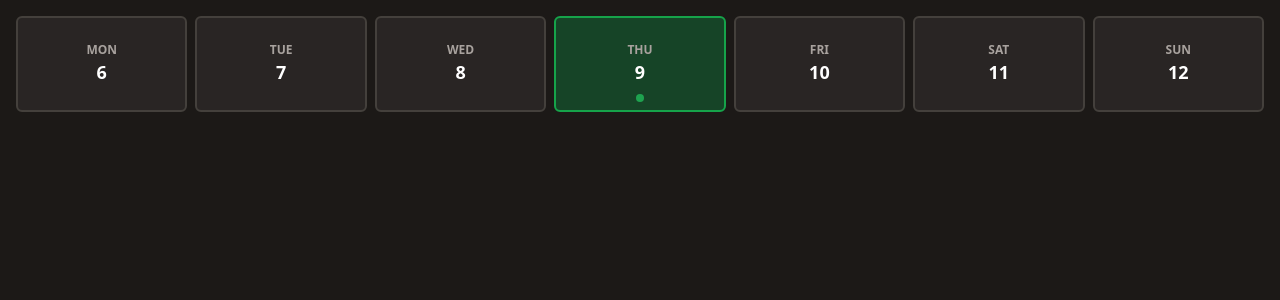
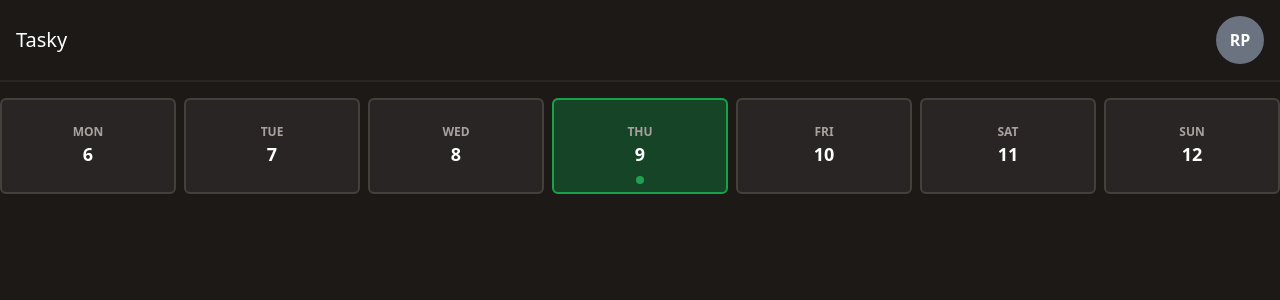
Before and after one commit to thejus-r/tasky, a React app: page / in a window 1280 px wide. Shown: the top 300 px of the page. Built offline with nearby package versions, Linux system fonts and the light colour scheme; the HTML template or start-up script is replaced by a standard one.

Commit message:
task can now fetch based on active date

```diff
--- /dev/null
+++ b/src/components/Header/index.tsx
@@ -0,0 +1,17 @@
+export default function Header() {
+  return (
+    <div>
+      <nav className="flex justify-between p-4 items-center">
+        <div>
+          <h1 className="text-xl font-medium">Tasky</h1>
+        </div>
+        <div>
+          <div className="bg-gray-500 w-12 h-12 rounded-full flex justify-center items-center font-semibold">
+            RP
+          </div>
+        </div>
+      </nav>
+      <div className="bg-stone-800 w-full h-0.5 mb-4"></div>
+    </div>
+  );
+}
--- /dev/null
+++ b/src/components/TaskView/TaskCard.tsx
@@ -0,0 +1,14 @@
+interface TaskCard {
+  title: String;
+  description: String;
+  date: String;
+}
+
+export default function TaskCard(props: TaskCard) {
+  return (
+    <div className="p-4 m-4 bg-stone-800 rounded-lg border-2 border-stone-700">
+      <h3 className="text-lg font-medium">{props.title}</h3>
+      <p className="text-base text-stone-300">{props.description}</p>
+    </div>
+  );
+}
--- /dev/null
+++ b/src/components/TaskView/TaskList.tsx
@@ -0,0 +1,12 @@
+import { Task } from "../../types/task";
+import TaskCard from "./TaskCard";
+
+export default function TaskList(props: { tasks: Task[] }) {
+  return (
+    <div>
+      {props.tasks.map((task) => (
+        <TaskCard {...task} key={task.id} />
+      ))}
+    </div>
+  );
+}
--- a/src/components/TaskView/index.tsx
+++ b/src/components/TaskView/index.tsx
@@ -0,0 +1,32 @@
+// imports
+import { useQuery } from "react-query";
+import supabase from "../../lib/database";
+import useWeekStore from "../../app/store";
+import TaskList from "./TaskList";
+
+//types
+import { Task } from "../../types/task";
+
+async function getTasks(date: string) {
+  let { data } = await supabase.from("tasks").select().eq("date", date);
+  return data;
+}
+
+export default function TaskView() {
+  const active = useWeekStore((state) => state.active);
+  const query = useQuery({
+    queryKey: ["tasks", active.toISOString().slice(0, 10)],
+    queryFn: () => getTasks(active.toISOString().slice(0, 10)),
+  });
+
+  if (query.isSuccess) {
+    return (
+      <div>
+        <h2 className="text-3xl font-medium">Tasks</h2>
+        <TaskList tasks={query.data as Task[]} />
+      </div>
+    );
+  }
+
+  return null;
+}
--- a/src/layouts/root.tsx
+++ b/src/layouts/root.tsx
@@ -1,9 +1,11 @@
 import { Outlet } from "react-router-dom";
+import Header from "../components/Header";
 
 export default function Root() {
   return (
-    <body className="p-4 bg-stone-900 w-full h-screen">
+    <div className="bg-stone-900 min-h-screen text-white">
+      <Header />
       <Outlet />
-    </body>
+    </div>
   );
 }
--- /dev/null
+++ b/src/lib/database.ts
@@ -0,0 +1,8 @@
+import { createClient } from "@supabase/supabase-js";
+
+const supabase = createClient(
+  import.meta.env.VITE_PROJECT_URL!,
+  import.meta.env.VITE_ANON_KEY!
+);
+
+export default supabase;
--- /dev/null
+++ b/src/types/task.ts
@@ -0,0 +1,6 @@
+export interface Task {
+  id: number;
+  title: String;
+  description: String;
+  date: String;
+}
```
Also changed, not shown: src/components/CreateTask/index.tsx (added, +7 -0 lines).
